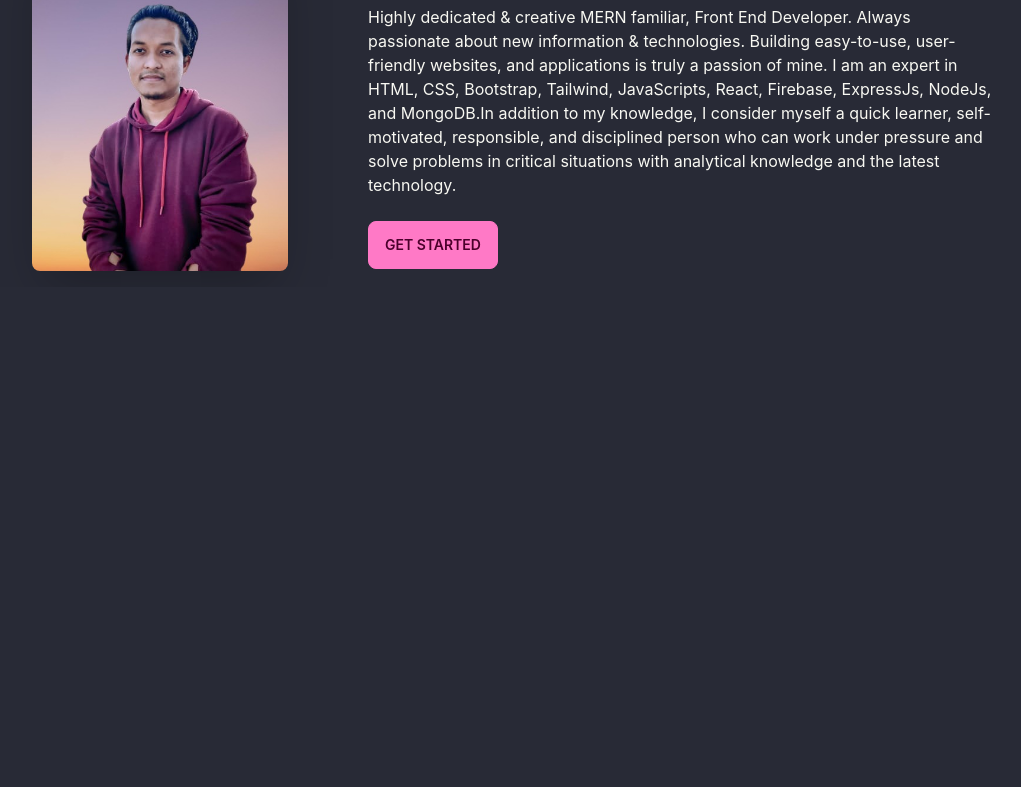
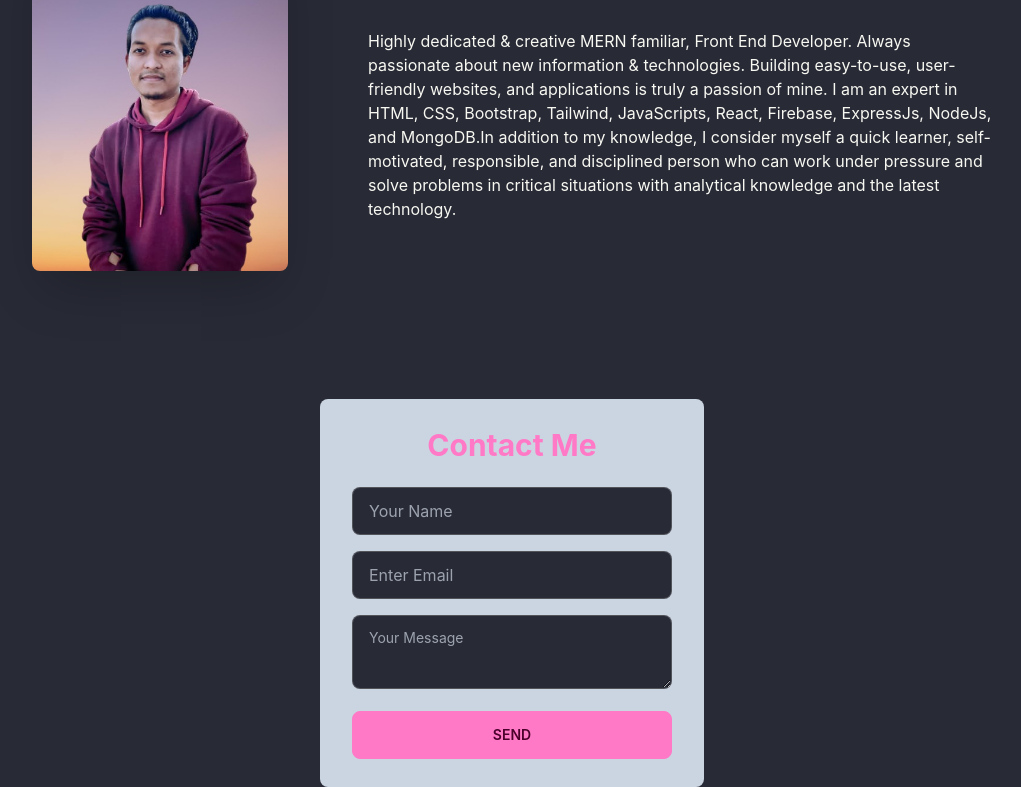
Before and after one commit to NahidulNoman/portfolio, a React (Create React App) app: page /home in a window 1280 px wide. Shown: the part 699-1486 px from the top of the page, without its empty margins (128-1149 px from the left). Before the commit the page ends 986 px from the top, so only its background shows below. Built offline with nearby package versions, Linux system fonts and the light colour scheme.

Commit message:
contact form and send email added

```diff
--- a/package.json
+++ b/package.json
@@ -3,6 +3,7 @@
   "version": "0.1.0",
   "private": true,
   "dependencies": {
+    "@emailjs/browser": "^3.10.0",
     "@testing-library/jest-dom": "^5.16.5",
     "@testing-library/react": "^13.4.0",
     "@testing-library/user-event": "^13.5.0",
--- a/src/components/About/About.jsx
+++ b/src/components/About/About.jsx
@@ -16,7 +16,6 @@ const About = () => {
           <p className="py-6">
           Highly dedicated & creative MERN familiar, Front End Developer. Always passionate about new information & technologies. Building easy-to-use, user-friendly websites, and applications is truly a passion of mine. I am an expert in HTML, CSS, Bootstrap, Tailwind, JavaScripts, React, Firebase, ExpressJs, NodeJs, and MongoDB.In addition to my knowledge, I consider myself a quick learner, self-motivated, responsible, and disciplined person who can work under pressure and solve problems in critical situations with analytical knowledge and the latest technology.
           </p>
-          <button className="btn btn-primary">Get Started</button>
         </div>
       </div>
     </div>
--- a/src/components/Contact/Contact.jsx
+++ b/src/components/Contact/Contact.jsx
@@ -1,11 +1,50 @@
-import React from 'react';
+import React, { useRef } from "react";
+import emailjs from '@emailjs/browser';
 
 const Contact = () => {
-    return (
-        <div className='mt-28'>
-            <h4>this is Contact.</h4>
-        </div>
-    );
+    const form = useRef();
+
+    const sendEmail = (e) => {
+        e.preventDefault();
+
+        emailjs.sendForm('service_0tz5yhc', 'template_mlmgf46', form.current, 'DCE3ig2mZ3F6ek7EO')
+          .then((result) => {
+              console.log(result.text);
+          }, (error) => {
+              console.log(error.text);
+          });
+      };
+
+  return (
+    <div className="w-96 mx-auto bg-slate-300 rounded-lg  mt-28">
+      <form ref={form} onSubmit={sendEmail} className="text-center p-7">
+        <h2 className="text-3xl font-bold mb-6 text-primary text-center">
+          Contact Me
+        </h2>
+        <input
+          type="text"
+          name="user_name"
+          placeholder="Your Name"
+          className="input input-bordered w-full max-w-xs mb-4"
+        />{" "}
+        <br />
+        <input
+          type="email"
+          name="user_email"
+          placeholder="Enter Email"
+          className="input input-bordered w-full max-w-xs mb-4"
+        />{" "}
+        <br />
+        <textarea
+          className="textarea textarea-bordered w-full max-w-xs mb-4"
+          placeholder="Your Message"
+          name="message"
+        ></textarea>{" "}
+        <br />
+        <input type="submit" value="Send" className="btn btn-primary w-full max-w-xs"/>
+      </form>
+    </div>
+  );
 };
 
 export default Contact;
--- a/src/components/Home/Home.jsx
+++ b/src/components/Home/Home.jsx
@@ -1,6 +1,7 @@
 import React from "react";
 import nahidul from "../../asset/nahidul.jpg";
 import About from "../About/About";
+import Contact from "../Contact/Contact";
 
 const Home = () => {
   return (
@@ -24,6 +25,7 @@ const Home = () => {
       </div>
     </div>
     <About></About>
+    <Contact></Contact>
     </>
   );
 };
```
Also changed, not shown: 1 other file (tests, documents, lock files or other folders).
